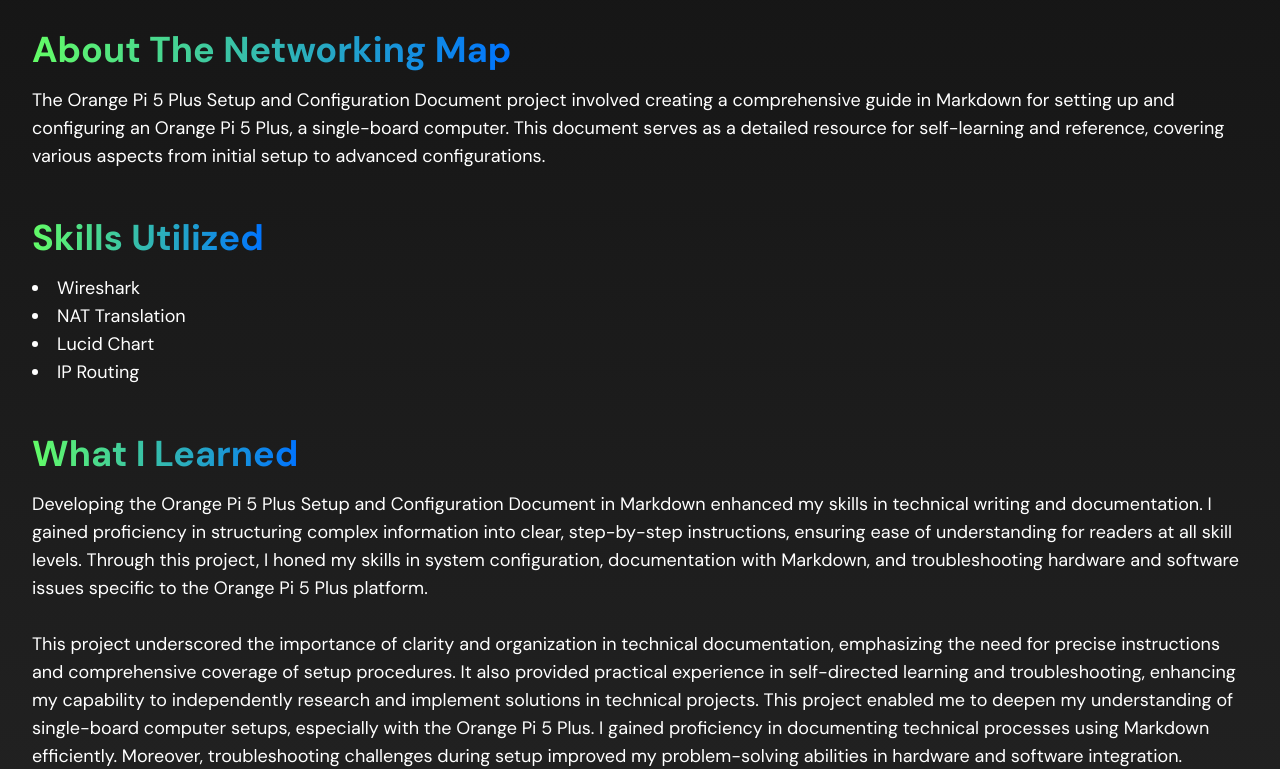
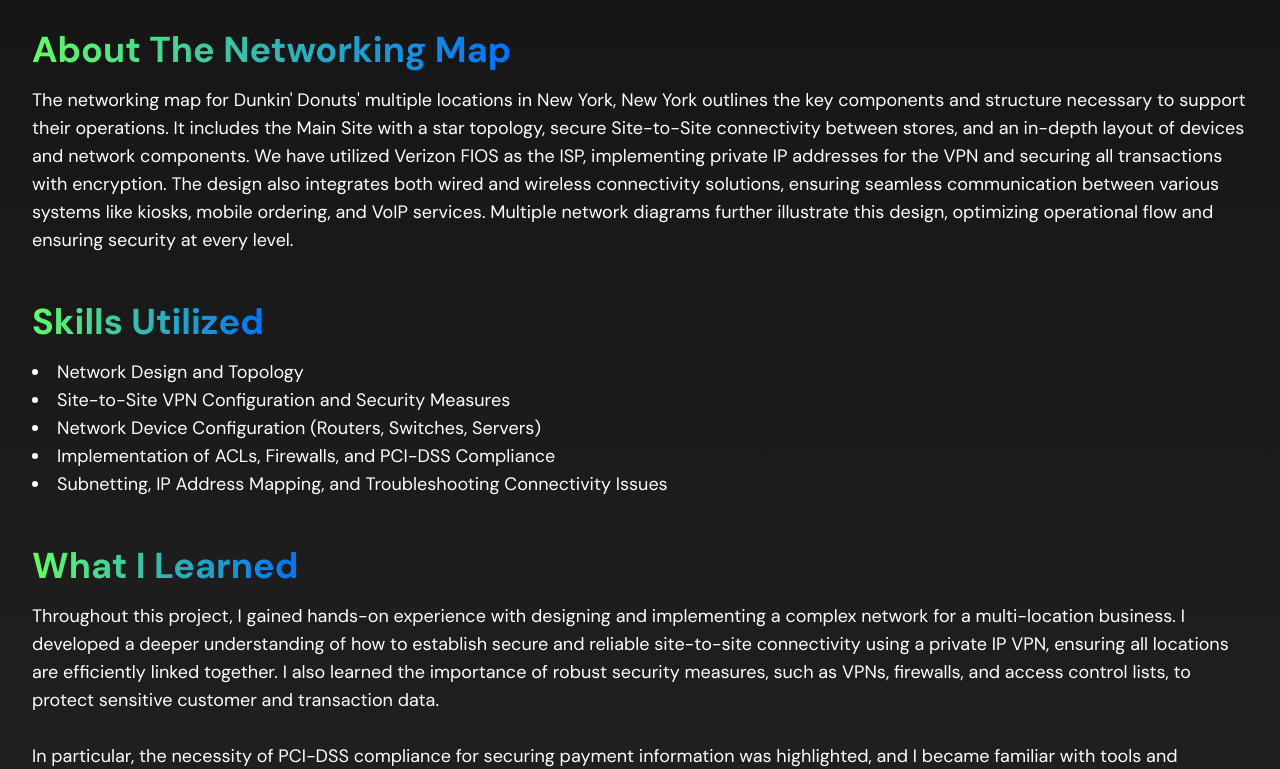
Before and after one commit to Steven6Brown/portfolioWebsite, a Next.js app: page /projects/dunkin-donuts-networking-map in a window 1280 px wide. Shown: the part 455-1224 px from the top of the page. Built offline with nearby package versions, Linux system fonts and the light colour scheme.

Commit message:
Resolving Merge Conflicts & Updating Content Information

```diff
--- a/app/projects/cloakai/page.js
+++ b/app/projects/cloakai/page.js
@@ -12,10 +12,23 @@
                 The platform is built on Meta's open-source Llama3 model, offering extensive customization options while maintaining a user-friendly web interface through Open WebUI.
                 This setup is hosted on a Debian 12 desktop, enabling secure remote access within the organization's network.
             </p>
+
+            <br></br>
+
+            <p>
+                Through the CloakAI project, I gained valuable insights into the effective use of Artificial Intelligence (AI) and Machine Learning (ML) in secure environments.
+                The primary aim was to create a secure, locally hosted AI platform that organizations can use within the confines of the company, ensuring it does not extend to any external networks.
+                This allowed the platform to handle sensitive information, including Personally Identifiable Information (PII), without compromising security.
+                I learned how to implement the Llama3 model to create a powerful yet secure tool for aiding compliance and IT support.
+                This experience emphasized the importance of designing a user-friendly, interactive interface, which I achieved using Open WebUI.
+                It was critical to ensure that the admin panel was intuitive while still offering powerful customization options to manage users efficiently.
+                Additionally, I developed a deeper understanding of security best practices, particularly in terms of managing data, setting user permissions, and keeping the system isolated from external networks to mitigate risks.
+                I also learned how to set up secure remote access within a local network, ensuring that users could easily access the system while maintaining strict control over who had access to its functionalities.
+            </p>
         </>
     );
 
-    const description2 = ['Docker', 'llama3', 'OpenWeb-UI', 'Debian12']; // Skills array
+    const description2 = ['AI & ML', 'System Administration', 'Networking', 'Security', 'Goverment Compliance', 'Docker', 'llama3', 'OpenWeb-UI', 'Debian12']; // Skills array
 
     const description3 = (
         <>
--- a/app/projects/dunkin-donuts-networking-map/page.js
+++ b/app/projects/dunkin-donuts-networking-map/page.js
@@ -7,29 +7,31 @@
     const description1 = (
         <>
             <p>
-                The Orange Pi 5 Plus Setup and Configuration Document project involved creating a comprehensive guide in Markdown for setting up and configuring an Orange Pi 5 Plus, a single-board computer.
-                This document serves as a detailed resource for self-learning and reference, covering various aspects from initial setup to advanced configurations.
+                The networking map for Dunkin' Donuts' multiple locations in New York, New York outlines the key components and structure necessary to support their operations.
+                It includes the Main Site with a star topology, secure Site-to-Site connectivity between stores, and an in-depth layout of devices and network components.
+                We have utilized Verizon FIOS as the ISP, implementing private IP addresses for the VPN and securing all transactions with encryption.
+                The design also integrates both wired and wireless connectivity solutions, ensuring seamless communication between various systems like kiosks, mobile ordering, and VoIP services.
+                Multiple network diagrams further illustrate this design, optimizing operational flow and ensuring security at every level.
             </p>
         </>
     );
 
-    const description2 = ['Wireshark', 'NAT Translation', 'Lucid Chart', 'IP Routing']; // Skills array
+    const description2 = ['Network Design and Topology', 'Site-to-Site VPN Configuration and Security Measures', 'Network Device Configuration (Routers, Switches, Servers)', 'Implementation of ACLs, Firewalls, and PCI-DSS Compliance', 'Subnetting, IP Address Mapping, and Troubleshooting Connectivity Issues']; // Skills array
 
     const description3 = (
         <>
             <p>
-                Developing the Orange Pi 5 Plus Setup and Configuration Document in Markdown enhanced my skills in technical writing and documentation.
-                I gained proficiency in structuring complex information into clear, step-by-step instructions, ensuring ease of understanding for readers at all skill levels.
-                Through this project, I honed my skills in system configuration, documentation with Markdown, and troubleshooting hardware and software issues specific to the Orange Pi 5 Plus platform.
+                Throughout this project, I gained hands-on experience with designing and implementing a complex network for a multi-location business.
+                I developed a deeper understanding of how to establish secure and reliable site-to-site connectivity using a private IP VPN, ensuring all locations are efficiently linked together.
+                I also learned the importance of robust security measures, such as VPNs, firewalls, and access control lists, to protect sensitive customer and transaction data.
             </p>
 
             <br></br>
 
             <p className='mb-8'>
-                This project underscored the importance of clarity and organization in technical documentation, emphasizing the need for precise instructions and comprehensive coverage of setup procedures.
-                It also provided practical experience in self-directed learning and troubleshooting, enhancing my capability to independently research and implement solutions in technical projects.
-                This project enabled me to deepen my understanding of single-board computer setups, especially with the Orange Pi 5 Plus.
-                I gained proficiency in documenting technical processes using Markdown efficiently. Moreover, troubleshooting challenges during setup improved my problem-solving abilities in hardware and software integration.
+                In particular, the necessity of PCI-DSS compliance for securing payment information was highlighted, and I became familiar with tools and practices to ensure that sensitive data is encrypted and properly protected.
+                Additionally, I learned about the challenges and costs associated with deploying physical infrastructure like fiber optic cables in urban areas, which influenced our decision to use Verizon FiOS for cost-effective and reliable connectivity.
+                This project enhanced my technical skills in subnetting, network configuration, and security, and gave me a better understanding of how these elements come together to support a business’s operations.
             </p>
         </>
     );
```
Lines whose indentation alone changed are shown as unchanged.
